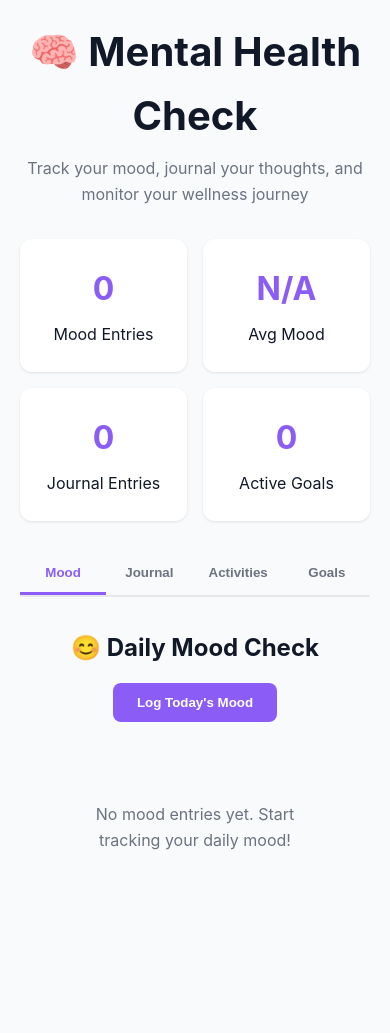
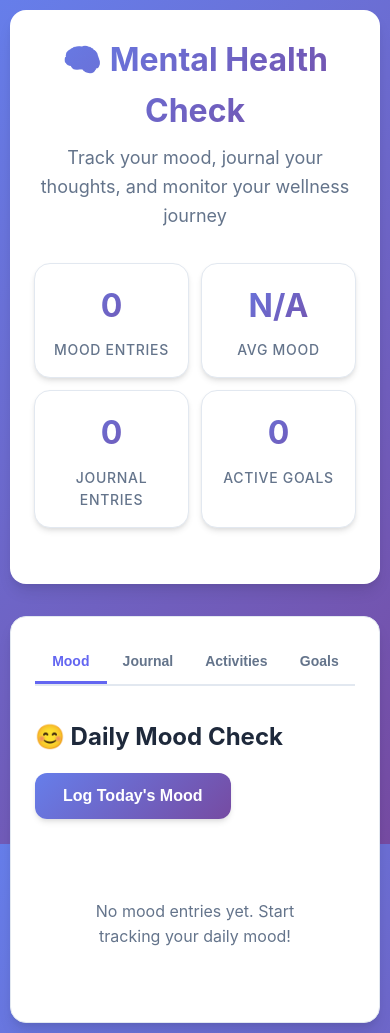
Before and after one commit to W-Mirshod/Mental-Health-Check-App, a FastAPI app: page / in a window 390 px wide. Before the commit the page ends 850 px from the top, so only its background shows below. Run offline with FastAPI, Linux system fonts and the light colour scheme; data that the repository does not hold is empty.

Commit message:
Enhance Docker setup and application features
- Updated docker-compose.yml to set container name and added health check.
- Modified Dockerfile to install curl, create a data directory, and set up a non-root user.
- Improved README with production features and usage instructions.
- Updated CRUD operations to use model_dump for Pydantic schemas.
- Added error handling in main application routes for better stability.
- Enhanced CSS for improved UI with new styles and animations.
- Refactored JavaScript to initialize app on DOMContentLoaded and handle errors during initialization.

```diff
--- a/app/main.py
+++ b/app/main.py
@@ -1,182 +1,303 @@
+import os
+from pathlib import Path
 from fastapi import FastAPI, Depends, HTTPException, Request
 from fastapi.staticfiles import StaticFiles
 from fastapi.responses import HTMLResponse
+from fastapi.middleware.cors import CORSMiddleware
 from starlette.templating import Jinja2Templates
 from sqlalchemy.orm import Session
 from typing import List
 from . import database, models, schemas, crud, utils
 
-app = FastAPI(title="Mental Health Check")
+# Determine base directory
+BASE_DIR = Path(__file__).resolve().parent.parent
+STATIC_DIR = BASE_DIR / "static"
+TEMPLATES_DIR = BASE_DIR / "templates"
+
+app = FastAPI(
+    title="Mental Health Check",
+    description="Track your mood, journal your thoughts, and monitor your wellness journey",
+    version="1.0.0"
+)
+
+# CORS configuration for production
+app.add_middleware(
+    CORSMiddleware,
+    allow_origins=["*"],  # In production, replace with specific domains
+    allow_credentials=True,
+    allow_methods=["*"],
+    allow_headers=["*"],
+)
 
 # Create database tables
 models.Base.metadata.create_all(bind=database.engine)
 
 # Mount static files
-app.mount("/static", StaticFiles(directory="static"), name="static")
+if STATIC_DIR.exists():
+    app.mount("/static", StaticFiles(directory=str(STATIC_DIR)), name="static")
 
 # Setup templates
-templates = Jinja2Templates(directory="templates")
+templates = Jinja2Templates(directory=str(TEMPLATES_DIR))
 
 @app.get("/", response_class=HTMLResponse)
 async def read_root(request: Request):
     """Serve the main page."""
-    return templates.TemplateResponse("index.html", {"request": request})
+    try:
+        return templates.TemplateResponse("index.html", {"request": request})
+    except Exception as e:
+        raise HTTPException(status_code=500, detail=f"Error loading page: {str(e)}")
+
+@app.get("/health")
+async def health_check():
+    """Health check endpoint."""
+    return {"status": "healthy", "service": "Mental Health Check"}
 
 # Dashboard endpoints
 @app.get("/api/dashboard/stats")
 async def get_dashboard_stats(db: Session = Depends(database.get_db)):
     """Get dashboard statistics."""
-    return crud.get_wellness_stats(db)
+    try:
+        return crud.get_wellness_stats(db)
+    except Exception as e:
+        raise HTTPException(status_code=500, detail=f"Error fetching stats: {str(e)}")
 
 @app.get("/api/dashboard/trends")
 async def get_mood_trends(db: Session = Depends(database.get_db)):
     """Get mood trends for the last 30 days."""
-    return crud.get_mood_trends(db, 30)
+    try:
+        return crud.get_mood_trends(db, 30)
+    except Exception as e:
+        raise HTTPException(status_code=500, detail=f"Error fetching trends: {str(e)}")
 
 @app.get("/api/dashboard/recent")
 async def get_recent_activities(db: Session = Depends(database.get_db)):
     """Get recent wellness activities."""
-    return crud.get_recent_activities(db, 7)
+    try:
+        return crud.get_recent_activities(db, 7)
+    except Exception as e:
+        raise HTTPException(status_code=500, detail=f"Error fetching recent activities: {str(e)}")
 
 # Mood endpoints
 @app.post("/api/mood", response_model=schemas.MoodEntry)
 async def create_mood_entry(mood_entry: schemas.MoodEntryCreate, db: Session = Depends(database.get_db)):
     """Create or update today's mood entry."""
-    return crud.create_mood_entry(db, mood_entry)
+    try:
+        return crud.create_mood_entry(db, mood_entry)
+    except Exception as e:
+        raise HTTPException(status_code=500, detail=f"Error creating mood entry: {str(e)}")
 
 @app.get("/api/mood", response_model=schemas.MoodEntryList)
 async def get_mood_entries(skip: int = 0, limit: int = 100, db: Session = Depends(database.get_db)):
     """Get all mood entries."""
-    entries = crud.get_mood_entries(db, skip=skip, limit=limit)
-    return {"entries": entries, "total": len(entries)}
+    try:
+        entries = crud.get_mood_entries(db, skip=skip, limit=limit)
+        return {"entries": entries, "total": len(entries)}
+    except Exception as e:
+        raise HTTPException(status_code=500, detail=f"Error fetching mood entries: {str(e)}")
 
 @app.get("/api/mood/today")
 async def get_today_mood(db: Session = Depends(database.get_db)):
     """Get today's mood entry."""
-    from datetime import datetime
-    entry = crud.get_mood_entry_by_date(db, datetime.now())
-    return entry
+    try:
+        from datetime import datetime
+        entry = crud.get_mood_entry_by_date(db, datetime.now())
+        return entry or {"message": "No mood entry for today"}
+    except Exception as e:
+        raise HTTPException(status_code=500, detail=f"Error fetching today's mood: {str(e)}")
 
 @app.put("/api/mood/{entry_id}", response_model=schemas.MoodEntry)
 async def update_mood_entry(entry_id: int, mood_entry: schemas.MoodEntryCreate, db: Session = Depends(database.get_db)):
     """Update a mood entry."""
-    db_entry = crud.update_mood_entry(db, entry_id, mood_entry)
-    if db_entry is None:
-        raise HTTPException(status_code=404, detail="Mood entry not found")
-    return db_entry
+    try:
+        db_entry = crud.update_mood_entry(db, entry_id, mood_entry)
+        if db_entry is None:
+            raise HTTPException(status_code=404, detail="Mood entry not found")
+        return db_entry
+    except HTTPException:
+        raise
+    except Exception as e:
+        raise HTTPException(status_code=500, detail=f"Error updating mood entry: {str(e)}")
 
 @app.delete("/api/mood/{entry_id}")
 async def delete_mood_entry(entry_id: int, db: Session = Depends(database.get_db)):
     """Delete a mood entry."""
-    db_entry = crud.delete_mood_entry(db, entry_id)
-    if db_entry is None:
-        raise HTTPException(status_code=404, detail="Mood entry not found")
-    return {"message": "Mood entry deleted successfully"}
+    try:
+        db_entry = crud.delete_mood_entry(db, entry_id)
+        if db_entry is None:
+            raise HTTPException(status_code=404, detail="Mood entry not found")
+        return {"message": "Mood entry deleted successfully"}
+    except HTTPException:
+        raise
+    except Exception as e:
+        raise HTTPException(status_code=500, detail=f"Error deleting mood entry: {str(e)}")
 
 # Journal endpoints
 @app.post("/api/journal", response_model=schemas.JournalEntry)
 async def create_journal_entry(journal_entry: schemas.JournalEntryCreate, db: Session = Depends(database.get_db)):
     """Create a new journal entry."""
-    return crud.create_journal_entry(db, journal_entry)
+    try:
+        return crud.create_journal_entry(db, journal_entry)
+    except Exception as e:
+        raise HTTPException(status_code=500, detail=f"Error creating journal entry: {str(e)}")
 
 @app.get("/api/journal", response_model=schemas.JournalEntryList)
 async def get_journal_entries(skip: int = 0, limit: int = 100, db: Session = Depends(database.get_db)):
     """Get all journal entries."""
-    entries = crud.get_journal_entries(db, skip=skip, limit=limit)
-    return {"entries": entries, "total": len(entries)}
+    try:
+        entries = crud.get_journal_entries(db, skip=skip, limit=limit)
+        return {"entries": entries, "total": len(entries)}
+    except Exception as e:
+        raise HTTPException(status_code=500, detail=f"Error fetching journal entries: {str(e)}")
 
 @app.get("/api/journal/{entry_id}", response_model=schemas.JournalEntry)
 async def get_journal_entry(entry_id: int, db: Session = Depends(database.get_db)):
     """Get a specific journal entry."""
-    entry = crud.get_journal_entry_by_id(db, entry_id)
-    if entry is None:
-        raise HTTPException(status_code=404, detail="Journal entry not found")
-    return entry
+    try:
+        entry = crud.get_journal_entry_by_id(db, entry_id)
+        if entry is None:
+            raise HTTPException(status_code=404, detail="Journal entry not found")
+        return entry
+    except HTTPException:
+        raise
+    except Exception as e:
+        raise HTTPException(status_code=500, detail=f"Error fetching journal entry: {str(e)}")
 
 @app.put("/api/journal/{entry_id}", response_model=schemas.JournalEntry)
 async def update_journal_entry(entry_id: int, journal_entry: schemas.JournalEntryCreate, db: Session = Depends(database.get_db)):
     """Update a journal entry."""
-    db_entry = crud.update_journal_entry(db, entry_id, journal_entry)
-    if db_entry is None:
-        raise HTTPException(status_code=404, detail="Journal entry not found")
-    return db_entry
+    try:
+        db_entry = crud.update_journal_entry(db, entry_id, journal_entry)
+        if db_entry is None:
+            raise HTTPException(status_code=404, detail="Journal entry not found")
+        return db_entry
+    except HTTPException:
+        raise
+    except Exception as e:
+        raise HTTPException(status_code=500, detail=f"Error updating journal entry: {str(e)}")
 
 @app.delete("/api/journal/{entry_id}")
 async def delete_journal_entry(entry_id: int, db: Session = Depends(database.get_db)):
     """Delete a journal entry."""
-    db_entry = crud.delete_journal_entry(db, entry_id)
-    if db_entry is None:
-        raise HTTPException(status_code=404, detail="Journal entry not found")
-    return {"message": "Journal entry deleted successfully"}
+    try:
+        db_entry = crud.delete_journal_entry(db, entry_id)
+        if db_entry is None:
+            raise HTTPException(status_code=404, detail="Journal entry not found")
+        return {"message": "Journal entry deleted successfully"}
+    except HTTPException:
+        raise
+    except Exception as e:
+        raise HTTPException(status_code=500, detail=f"Error deleting journal entry: {str(e)}")
 
 # Wellness Activity endpoints
 @app.post("/api/activities", response_model=schemas.WellnessActivity)
 async def create_wellness_activity(activity: schemas.WellnessActivityCreate, db: Session = Depends(database.get_db)):
     """Create a new wellness activity."""
-    return crud.create_wellness_activity(db, activity)
+    try:
+        return crud.create_wellness_activity(db, activity)
+    except Exception as e:
+        raise HTTPException(status_code=500, detail=f"Error creating wellness activity: {str(e)}")
 
 @app.get("/api/activities", response_model=schemas.WellnessActivityList)
 async def get_wellness_activities(skip: int = 0, limit: int = 100, db: Session = Depends(database.get_db)):
     """Get all wellness activities."""
-    activities = crud.get_wellness_activities(db, skip=skip, limit=limit)
-    return {"activities": activities, "total": len(activities)}
+    try:
+        activities = crud.get_wellness_activities(db, skip=skip, limit=limit)
+        return {"activities": activities, "total": len(activities)}
+    except Exception as e:
+        raise HTTPException(status_code=500, detail=f"Error fetching wellness activities: {str(e)}")
 
 @app.put("/api/activities/{activity_id}", response_model=schemas.WellnessActivity)
 async def update_wellness_activity(activity_id: int, activity: schemas.WellnessActivityCreate, db: Session = Depends(database.get_db)):
     """Update a wellness activity."""
-    db_activity = crud.update_wellness_activity(db, activity_id, activity)
-    if db_activity is None:
-        raise HTTPException(status_code=404, detail="Wellness activity not found")
-    return db_activity
+    try:
+        db_activity = crud.update_wellness_activity(db, activity_id, activity)
+        if db_activity is None:
+            raise HTTPException(status_code=404, detail="Wellness activity not found")
+        return db_activity
+    except HTTPException:
+        raise
+    except Exception as e:
+        raise HTTPException(status_code=500, detail=f"Error updating wellness activity: {str(e)}")
 
 @app.delete("/api/activities/{activity_id}")
 async def delete_wellness_activity(activity_id: int, db: Session = Depends(database.get_db)):
     """Delete a wellness activity."""
-    db_activity = crud.delete_wellness_activity(db, activity_id)
-    if db_activity is None:
-        raise HTTPException(status_code=404, detail="Wellness activity not found")
-    return {"message": "Wellness activity deleted successfully"}
+    try:
+        db_activity = crud.delete_wellness_activity(db, activity_id)
+        if db_activity is None:
+            raise HTTPException(status_code=404, detail="Wellness activity not found")
+        return {"message": "Wellness activity deleted successfully"}
+    except HTTPException:
+        raise
+    except Exception as e:
+        raise HTTPException(status_code=500, detail=f"Error deleting wellness activity: {str(e)}")
 
 # Goal endpoints
 @app.post("/api/goals", response_model=schemas.Goal)
 async def create_goal(goal: schemas.GoalCreate, db: Session = Depends(database.get_db)):
     """Create a new wellness goal."""
-    return crud.create_goal(db, goal)
+    try:
+        return crud.create_goal(db, goal)
+    except Exception as e:
+        raise HTTPException(status_code=500, detail=f"Error creating goal: {str(e)}")
 
 @app.get("/api/goals", response_model=schemas.GoalList)
 async def get_goals(include_completed: bool = True, skip: int = 0, limit: int = 100, db: Session = Depends(database.get_db)):
     """Get all wellness goals."""
-    goals = crud.get_goals(db, skip=skip, limit=limit, include_completed=include_completed)
-    return {"goals": goals, "total": len(goals)}
+    try:
+        goals = crud.get_goals(db, skip=skip, limit=limit, include_completed=include_completed)
+        return {"goals": goals, "total": len(goals)}
+    except Exception as e:
+        raise HTTPException(status_code=500, detail=f"Error fetching goals: {str(e)}")
 
 @app.get("/api/goals/{goal_id}", response_model=schemas.Goal)
 async def get_goal(goal_id: int, db: Session = Depends(database.get_db)):
     """Get a specific goal."""
-    goal = crud.get_goal_by_id(db, goal_id)
-    if goal is None:
-        raise HTTPException(status_code=404, detail="Goal not found")
-    return goal
+    try:
+        goal = crud.get_goal_by_id(db, goal_id)
+        if goal is None:
+            raise HTTPException(status_code=404, detail="Goal not found")
+        return goal
+    except HTTPException:
+        raise
+    except Exception as e:
+        raise HTTPException(status_code=500, detail=f"Error fetching goal: {str(e)}")
 
 @app.put("/api/goals/{goal_id}/progress")
 async def update_goal_progress(goal_id: int, current_value: float, db: Session = Depends(database.get_db)):
     """Update goal progress."""
-    goal = crud.update_goal(db, goal_id, {"current_value": current_value})
-    if goal is None:
-        raise HTTPException(status_code=404, detail="Goal not found")
-    return {"message": "Goal progress updated successfully"}
+    try:
+        goal = crud.update_goal(db, goal_id, {"current_value": current_value})
+        if goal is None:
+            raise HTTPException(status_code=404, detail="Goal not found")
+        return {"message": "Goal progress updated successfully"}
+    except HTTPException:
+        raise
+    except Exception as e:
+        raise HTTPException(status_code=500, detail=f"Error updating goal progress: {str(e)}")
 
 @app.post("/api/goals/{goal_id}/complete")
 async def complete_goal(goal_id: int, db: Session = Depends(database.get_db)):
     """Mark goal as completed."""
-    goal = crud.complete_goal(db, goal_id)
-    if goal is None:
-        raise HTTPException(status_code=404, detail="Goal not found")
-    return {"message": "Goal completed successfully"}
+    try:
+        goal = crud.complete_goal(db, goal_id)
+        if goal is None:
+            raise HTTPException(status_code=404, detail="Goal not found")
+        return {"message": "Goal completed successfully"}
+    except HTTPException:
+        raise
+    except Exception as e:
+        raise HTTPException(status_code=500, detail=f"Error completing goal: {str(e)}")
 
 @app.delete("/api/goals/{goal_id}")
 async def delete_goal(goal_id: int, db: Session = Depends(database.get_db)):
     """Delete a goal."""
-    db_goal = crud.delete_goal(db, goal_id)
-    if db_goal is None:
-        raise HTTPException(status_code=404, detail="Goal not found")
-    return {"message": "Goal deleted successfully"}
+    try:
+        db_goal = crud.delete_goal(db, goal_id)
+        if db_goal is None:
+            raise HTTPException(status_code=404, detail="Goal not found")
+        return {"message": "Goal deleted successfully"}
+    except HTTPException:
+        raise
+    except Exception as e:
+        raise HTTPException(status_code=500, detail=f"Error deleting goal: {str(e)}")
--- a/requirements.txt
+++ b/requirements.txt
@@ -4,3 +4,4 @@
 pydantic==2.5.0
 python-multipart==0.0.6
 jinja2==3.1.2
+python-jose[cryptography]==3.3.0
--- a/static/css/style.css
+++ b/static/css/style.css
@@ -5,43 +5,76 @@
 }
 
 :root {
-    --primary-color: #8b5cf6;
-    --primary-dark: #7c3aed;
+    --primary-color: #6366f1;
+    --primary-dark: #4f46e5;
+    --primary-light: #818cf8;
     --secondary-color: #10b981;
     --accent-color: #f59e0b;
-    --background: #f9fafb;
+    --background: linear-gradient(135deg, #667eea 0%, #764ba2 100%);
     --surface: #ffffff;
-    --text-primary: #111827;
-    --text-secondary: #6b7280;
-    --border-color: #e5e7eb;
+    --surface-light: #f8fafc;
+    --text-primary: #1e293b;
+    --text-secondary: #64748b;
+    --border-color: #e2e8f0;
     --success-color: #10b981;
     --error-color: #ef4444;
-    --shadow: 0 1px 3px 0 rgba(0, 0, 0, 0.1);
+    --warning-color: #f59e0b;
+    --shadow: 0 4px 6px -1px rgba(0, 0, 0, 0.1), 0 2px 4px -1px rgba(0, 0, 0, 0.06);
+    --shadow-lg: 0 10px 15px -3px rgba(0, 0, 0, 0.1), 0 4px 6px -2px rgba(0, 0, 0, 0.05);
+    --transition: all 0.3s cubic-bezier(0.4, 0, 0.2, 1);
 }
 
 body {
-    font-family: -apple-system, BlinkMacSystemFont, 'Segoe UI', Roboto, sans-serif;
-    background: var(--background);
+    font-family: -apple-system, BlinkMacSystemFont, 'Segoe UI', Roboto, 'Helvetica Neue', Arial, sans-serif;
+    background: linear-gradient(135deg, #667eea 0%, #764ba2 100%);
+    background-attachment: fixed;
     color: var(--text-primary);
     line-height: 1.6;
     padding: 20px;
+    min-height: 100vh;
 }
 
 .container {
     max-width: 1200px;
     margin: 0 auto;
+    animation: fadeIn 0.5s ease-in;
+}
+
+@keyframes fadeIn {
+    from {
+        opacity: 0;
+        transform: translateY(20px);
+    }
+    to {
+        opacity: 1;
+        transform: translateY(0);
+    }
+}
+
+header {
+    background: var(--surface);
+    padding: 2rem;
+    border-radius: 16px;
+    box-shadow: var(--shadow-lg);
+    margin-bottom: 2rem;
+    text-align: center;
 }
 
 header h1 {
-    font-size: 2.5rem;
-    text-align: center;
+    font-size: 3rem;
+    background: linear-gradient(135deg, #667eea 0%, #764ba2 100%);
+    -webkit-background-clip: text;
+    -webkit-text-fill-color: transparent;
+    background-clip: text;
     margin-bottom: 0.5rem;
+    font-weight: 700;
 }
 
 .subtitle {
     text-align: center;
     color: var(--text-secondary);
     margin-bottom: 2rem;
+    font-size: 1.125rem;
 }
 
 .dashboard-stats {
@@ -54,16 +87,34 @@
 .stat-card {
     background: var(--surface);
     padding: 1.5rem;
-    border-radius: 12px;
+    border-radius: 16px;
     box-shadow: var(--shadow);
     text-align: center;
+    transition: var(--transition);
+    border: 1px solid var(--border-color);
+}
+
+.stat-card:hover {
+    transform: translateY(-4px);
+    box-shadow: var(--shadow-lg);
 }
 
 .stat-number {
-    font-size: 2rem;
+    font-size: 2.5rem;
     font-weight: 700;
-    color: var(--primary-color);
+    background: linear-gradient(135deg, #667eea 0%, #764ba2 100%);
+    -webkit-background-clip: text;
+    -webkit-text-fill-color: transparent;
+    background-clip: text;
     margin-bottom: 0.5rem;
+}
+
+.stat-label {
+    color: var(--text-secondary);
+    font-weight: 500;
+    font-size: 0.875rem;
+    text-transform: uppercase;
+    letter-spacing: 0.05em;
 }
 
 .tabs {
@@ -81,7 +132,14 @@
     color: var(--text-secondary);
     cursor: pointer;
     border-bottom: 3px solid transparent;
-    transition: all 0.2s;
+    transition: var(--transition);
+    position: relative;
+    font-size: 1rem;
+}
+
+.tab-button:hover {
+    color: var(--primary-color);
+    background: rgba(99, 102, 241, 0.05);
 }
 
 .tab-button.active {
@@ -109,30 +167,63 @@
 }
 
 .primary-btn {
-    background: var(--primary-color);
+    background: linear-gradient(135deg, #667eea 0%, #764ba2 100%);
     color: white;
     border: none;
-    padding: 0.75rem 1.5rem;
-    border-radius: 8px;
+    padding: 0.875rem 1.75rem;
+    border-radius: 12px;
     font-weight: 600;
     cursor: pointer;
+    transition: var(--transition);
+    box-shadow: var(--shadow);
+    font-size: 1rem;
+}
+
+.primary-btn:hover {
+    transform: translateY(-2px);
+    box-shadow: var(--shadow-lg);
+}
+
+.primary-btn:active {
+    transform: translateY(0);
 }
 
 .secondary-btn {
     background: var(--surface);
     border: 2px solid var(--border-color);
-    padding: 0.75rem 1.5rem;
-    border-radius: 8px;
+    padding: 0.875rem 1.75rem;
+    border-radius: 12px;
     font-weight: 600;
     cursor: pointer;
+    transition: var(--transition);
+    color: var(--text-primary);
+}
+
+.secondary-btn:hover {
+    background: var(--surface-light);
+    border-color: var(--primary-color);
+    color: var(--primary-color);
 }
 
 .form-container {
     background: var(--surface);
     padding: 2rem;
-    border-radius: 12px;
-    box-shadow: var(--shadow);
+    border-radius: 16px;
+    box-shadow: var(--shadow-lg);
     margin-bottom: 2rem;
+    border: 1px solid var(--border-color);
+    animation: slideDown 0.3s ease-out;
+}
+
+@keyframes slideDown {
+    from {
+        opacity: 0;
+        transform: translateY(-10px);
+    }
+    to {
+        opacity: 1;
+        transform: translateY(0);
+    }
 }
 
 .form-row {
@@ -255,36 +402,88 @@
 
 .success-message,
 .error-message {
-    padding: 1rem;
-    border-radius: 8px;
+    padding: 1rem 1.5rem;
+    border-radius: 12px;
     margin: 1rem 0;
+    animation: slideDown 0.3s ease-out;
+    display: flex;
+    align-items: center;
+    gap: 0.75rem;
+    font-weight: 500;
 }
 
 .success-message {
     background: #d1fae5;
-    color: var(--success-color);
+    color: #065f46;
     border: 2px solid var(--success-color);
 }
 
 .error-message {
     background: #fee2e2;
-    color: var(--error-color);
+    color: #991b1b;
     border: 2px solid var(--error-color);
 }
 
+.loading {
+    display: flex;
+    align-items: center;
+    justify-content: center;
+    gap: 0.5rem;
+}
+
+.loading::after {
+    content: '';
+    width: 20px;
+    height: 20px;
+    border: 3px solid var(--border-color);
+    border-top-color: var(--primary-color);
+    border-radius: 50%;
+    animation: spin 0.8s linear infinite;
+}
+
+@keyframes spin {
+    to {
+        transform: rotate(360deg);
+    }
+}
+
+main {
+    background: var(--surface);
+    padding: 2rem;
+    border-radius: 16px;
+    box-shadow: var(--shadow-lg);
+    border: 1px solid var(--border-color);
+}
+
 @media (max-width: 768px) {
+    body {
+        padding: 10px;
+    }
+
+    header {
+        padding: 1.5rem;
+    }
+
+    header h1 {
+        font-size: 2rem;
+    }
+
     .tabs {
         flex-wrap: wrap;
+        overflow-x: auto;
+        -webkit-overflow-scrolling: touch;
     }
 
     .tab-button {
         flex: 1;
         padding: 0.75rem 1rem;
+        font-size: 0.875rem;
     }
 
     .section-header {
         flex-direction: column;
         gap: 1rem;
+        align-items: flex-start;
     }
 
     .form-row {
@@ -293,5 +492,22 @@
 
     .dashboard-stats {
         grid-template-columns: repeat(2, 1fr);
+        gap: 0.75rem;
+    }
+
+    .stat-card {
+        padding: 1rem;
+    }
+
+    .stat-number {
+        font-size: 2rem;
+    }
+
+    main {
+        padding: 1.5rem;
+    }
+
+    .form-container {
+        padding: 1.5rem;
     }
 }
--- a/static/js/app.js
+++ b/static/js/app.js
@@ -419,13 +419,26 @@
 });
 
 // Event listeners
+document.addEventListener('DOMContentLoaded', function() {
+    // Form submissions
     document.getElementById('create-mood-form').addEventListener('submit', createMoodEntry);
     document.getElementById('create-journal-form').addEventListener('submit', createJournalEntry);
     document.getElementById('create-activity-form').addEventListener('submit', createActivity);
     document.getElementById('create-goal-form').addEventListener('submit', createGoal);
 
+    // Button click handlers
+    document.getElementById('add-mood-btn').addEventListener('click', showMoodForm);
+    document.getElementById('add-journal-btn').addEventListener('click', showJournalForm);
+    document.getElementById('add-activity-btn').addEventListener('click', showActivityForm);
+    document.getElementById('add-goal-btn').addEventListener('click', showGoalForm);
+
+    // Initialize the app
+    init();
+});
+
 // Initialize the app
 async function init() {
+    try {
         await Promise.all([
             loadDashboardStats(),
             loadMoodEntries(),
@@ -436,7 +449,8 @@
 
         // Set default tab
         showTab('mood');
+    } catch (error) {
+        console.error('Error initializing app:', error);
+        showMessage('Failed to load application. Please refresh the page.', 'error');
     }
-
-// Start the app
-init();
+}
```
Also changed, not shown: other parts of static/css/style.css (+58 -2 lines), app/crud.py (+8 -8 lines), app/database.py (+8 -1 lines), docker-compose.yml (+8 -0 lines), README.md, 1 other file. Lines whose indentation alone changed are shown as unchanged.
